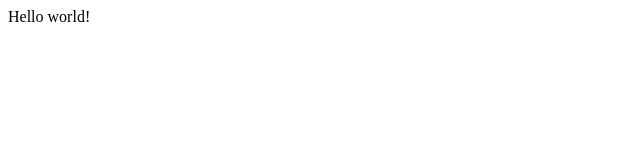
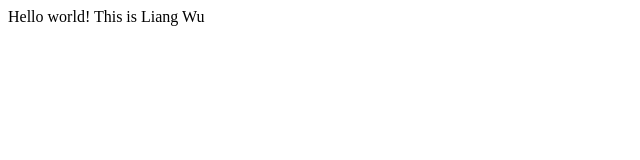
Before and after one commit to liangwuweb/git-sanbox, a plain HTML site: page index.html in a window 1280 px wide. Shown: the whole page, without its empty margins (0-640 px from the left). Drawn offline with Linux system fonts and the light colour scheme.

Commit message:
second commit

```diff
--- a/index.html
+++ b/index.html
@@ -7,6 +7,6 @@
   <title>Document</title>
 </head>
 <body>
-  Hello world!
+  Hello world! This is Liang Wu
 </body>
 </html>
```
